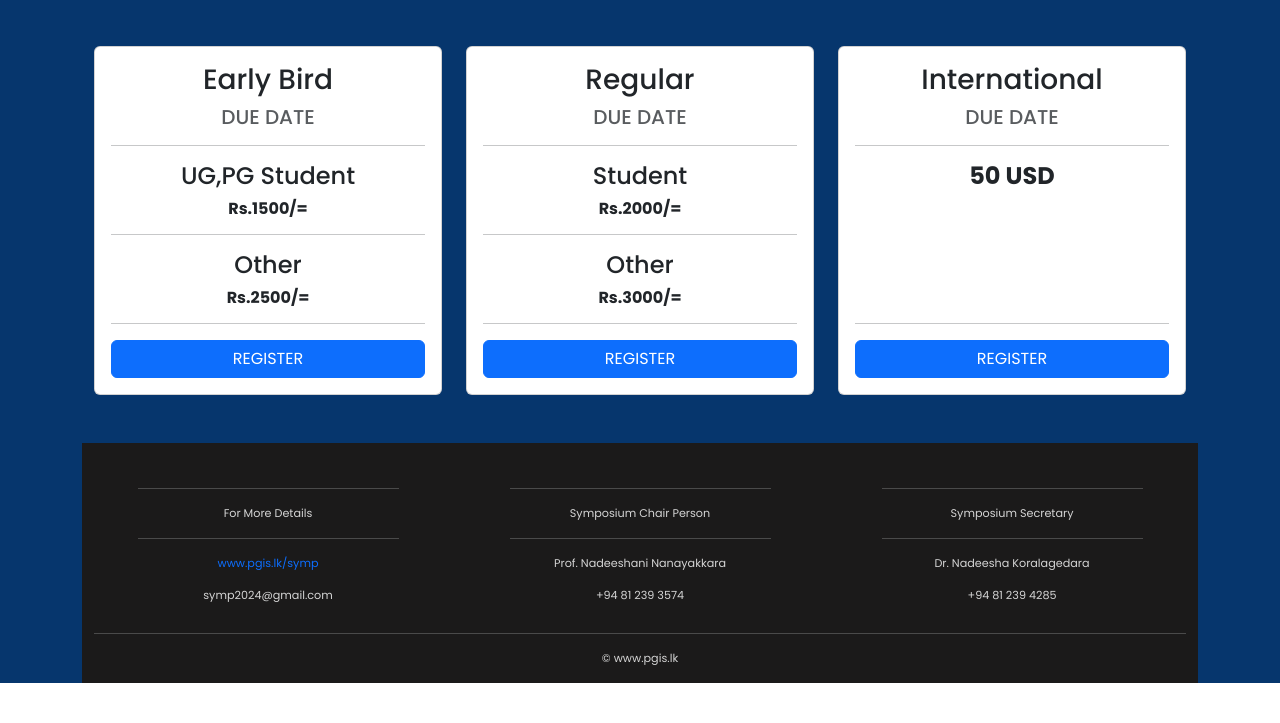
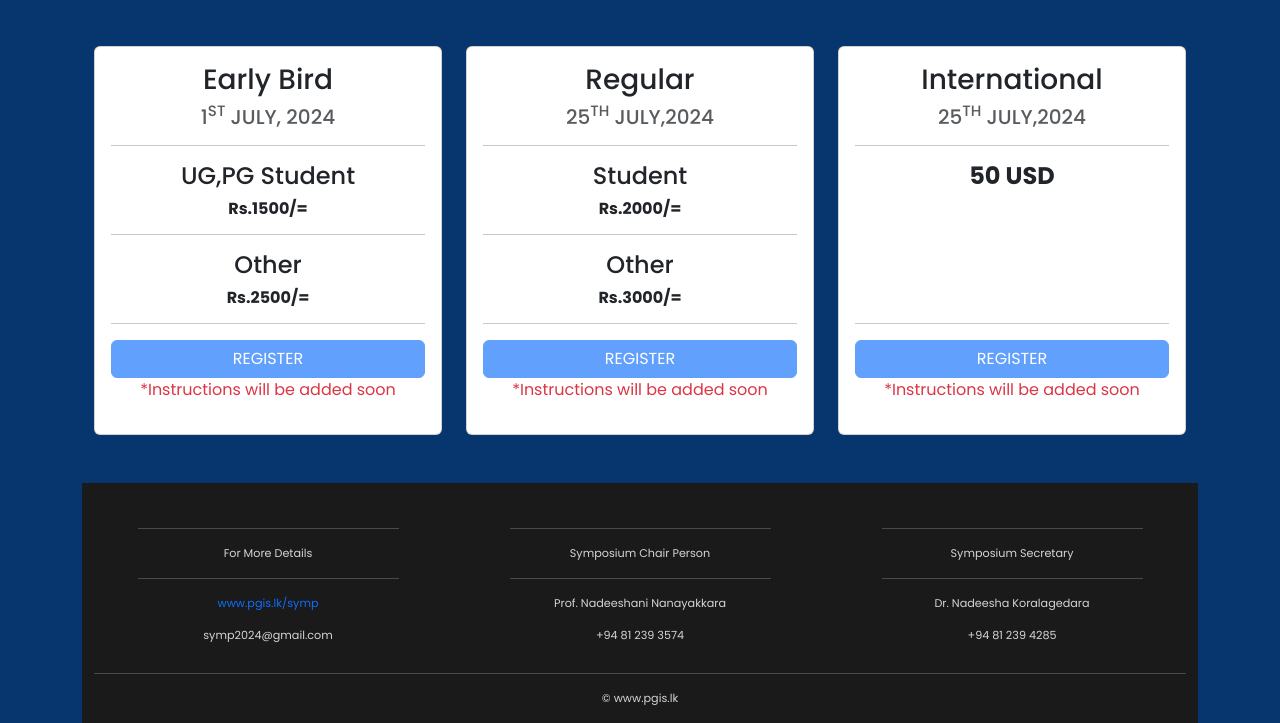
Before and after one commit to Isurumad/web_symp, a website: page src/Registration.html in a window 1280 px wide. Shown: the part 186-909 px from the top of the page. Before the commit the page ends 869 px from the top, so only its background shows below. Drawn offline with nearby package versions, Linux system fonts and the light colour scheme.

Commit message:
Update Registration.html

```diff
--- a/src/Registration.html
+++ b/src/Registration.html
@@ -89,7 +89,7 @@
 				<div class="card-body">
 
 				  <h3 class="card-price text-center">Early Bird</h3>
-				  <h5 class="card-title text-muted text-uppercase text-center">Due date</h5>
+				  <h5 class="card-title text-muted text-uppercase text-center">1<sup>st</sup> July, 2024</h5>
 				  <hr>
 				  <div class="text-center">
 					<p class="card-text h4">UG,PG Student</p>
@@ -100,8 +100,12 @@
 					<hr>
 				  </div>
 				  <div class="d-grid">
-					<a href="#" class="btn btn-primary text-uppercase">Register</a>
+					<!-- remove  disabled class to enable the button -->
+					<a href="#" class="btn btn-primary text-uppercase disabled">Register</a>
+				  <div class="container">
+					<p class="text-center text-danger">*Instructions will be added soon</p>
 				  </div>
+				</div>
 				</div>
 			  </div>
 			</div>
@@ -111,7 +115,7 @@
 				  <div class="card-body">
 
 					<h3 class="card-price text-center">Regular</h3>
-					<h5 class="card-title text-muted text-uppercase text-center">Due date</h5>
+					<h5 class="card-title text-muted text-uppercase text-center">25<sup>th</sup> July,2024</h5>
 					<hr>
 					<div class="text-center">
 						<p class="card-text h4">Student</p>
@@ -122,7 +126,11 @@
                         <hr>
 					</div>
 					<div class="d-grid">
-					  <a href="#" class="btn btn-primary text-uppercase">Register</a>
+						<!-- remove  disabled class to enable the button -->
+					  <a href="#" class="btn btn-primary text-uppercase disabled">Register</a>
+					  <div class="container">
+						<p class="text-center text-danger">*Instructions will be added soon</p>
+					  </div>
 					</div>
 				  </div>
 				</div>
@@ -135,7 +143,7 @@
 				  <div class="card-body">
 
 					<h3 class="card-price text-center">International</h3>
-					<h5 class="card-title text-muted text-uppercase text-center">Due date</h5>
+					<h5 class="card-title text-muted text-uppercase text-center">25<sup>th</sup> July,2024</h5>
 					<hr>
 					<div class="text-center">
 
@@ -149,7 +157,11 @@
                         <hr>
 					</div>
 					<div class="d-grid">
-					  <a href="#" class="btn btn-primary text-uppercase">Register</a>
+						<!-- remove  disabled class to enable the button -->
+					  <a href="#" class="btn btn-primary text-uppercase disabled">Register</a>
+					  <div class="container">
+						<p class="text-center text-danger">*Instructions will be added soon</p>
+					  </div>
 					</div>
 
 				  </div>
```
